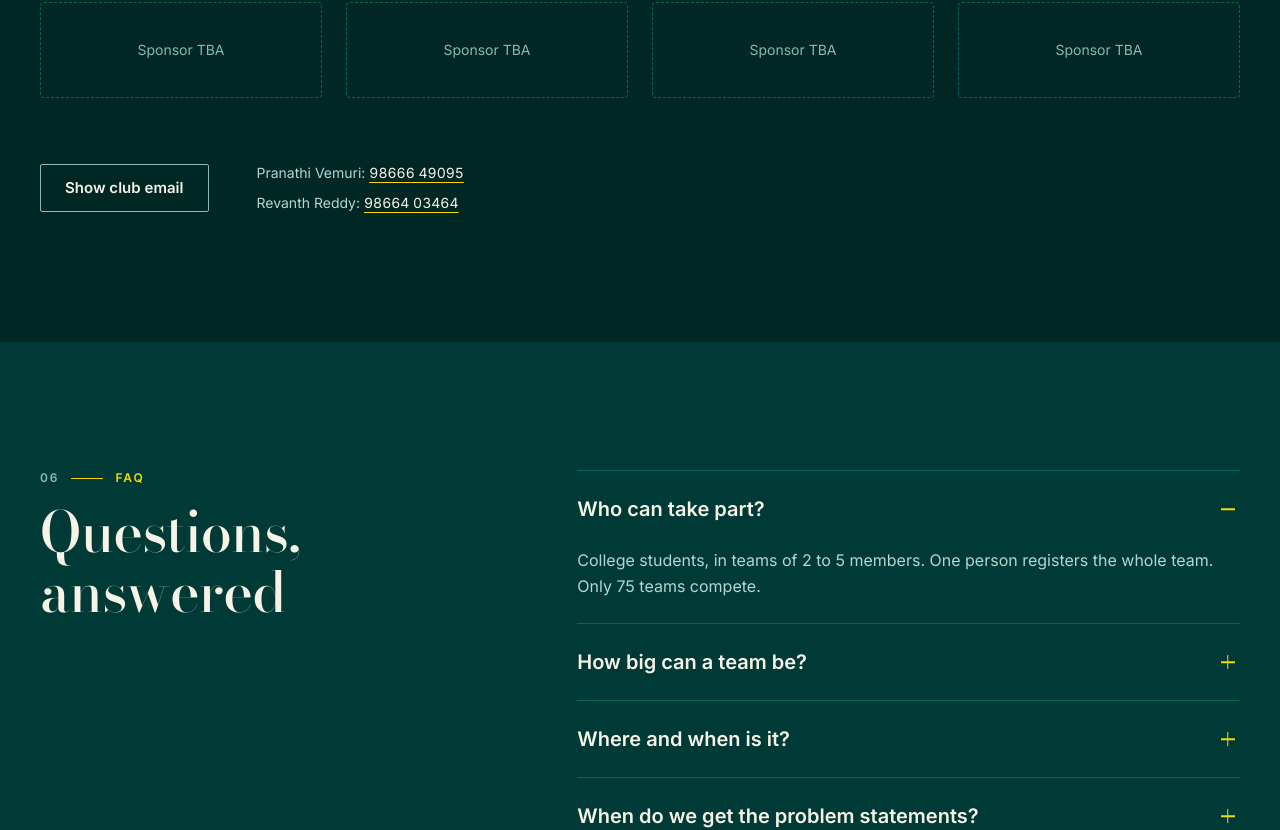
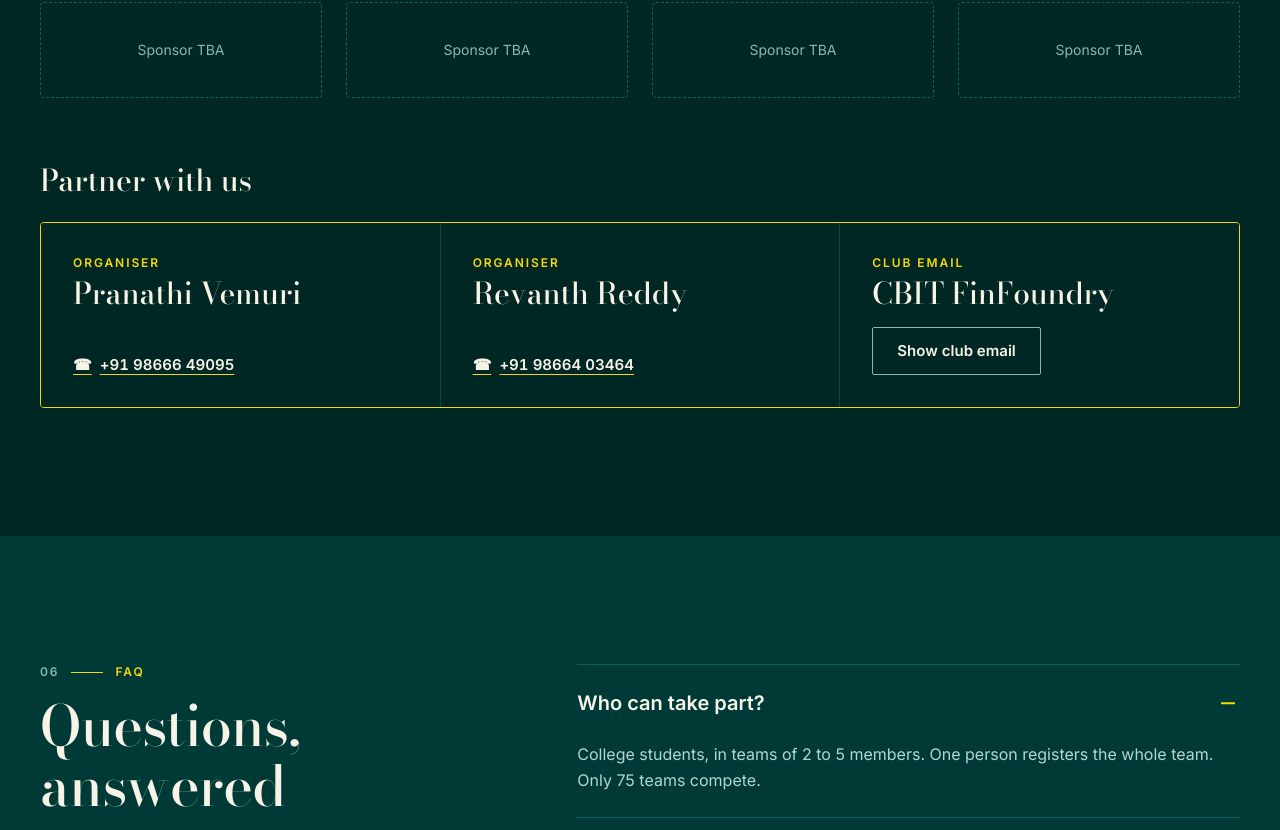
Before and after one commit to revanthreddy0906/FinForge_2027, a Next.js app: page / in a window 1280 px wide. Shown: the part 5955-6785 px from the top of the page. Built offline with nearby package versions, Linux system fonts and the light colour scheme.

Commit message:
feat(contact): show organisers as contact cards with full names
Sponsors gets a Partner with us panel: a card each for Pranathi Vemuri
and Revanth Reddy (role, tap-to-call number) and one for the club
email. The footer lists each organiser's full name above the number.

```diff
--- a/src/components/contact-phones.tsx
+++ b/src/components/contact-phones.tsx
@@ -1,16 +1,61 @@
 import { event } from "@/config/event";
+import { ContactEmail } from "./contact-email";
 
-/** The organizer contacts from the event config, as tap-to-call links. */
-export function ContactPhones({ className = "" }: { className?: string }) {
+const cell = "flex flex-col gap-md bg-bg-canvas p-lg md:p-xl";
+
+/**
+ * "Partner with us" panel: one card per organiser (full name, role, tap-to-call number) and
+ * the club email, in the same ruled grid as the About stats.
+ */
+export function ContactCards() {
   return (
-    <ul className={`flex flex-col gap-xs ${className}`}>
+    <div className="flex flex-col gap-lg" data-reveal>
+      <h3 className="font-display text-heading-3 text-text-primary">Partner with us</h3>
+      <ul className="grid gap-px overflow-hidden rounded-sm border border-border-frame bg-border-subtle md:grid-cols-3">
+        {event.contacts.map((c) => (
+          <li key={c.phone} className={cell}>
+            <div className="flex flex-col gap-2xs">
+              <p className="text-eyebrow text-text-accent uppercase">{c.role}</p>
+              <p className="font-display text-heading-3 text-text-primary">{c.name}</p>
+            </div>
+            <a
+              href={`tel:${c.phone}`}
+              className="mt-auto inline-flex items-center gap-xs text-label text-text-primary tabular-nums underline decoration-border-frame underline-offset-4 hover:text-text-accent"
+            >
+              <span aria-hidden="true">☎</span>
+              <span>
+                <span className="sr-only">Call {c.name} on </span>
+                {c.phoneLabel}
+              </span>
+            </a>
+          </li>
+        ))}
+        <li className={cell}>
+          <div className="flex flex-col gap-2xs">
+            <p className="text-eyebrow text-text-accent uppercase">Club email</p>
+            <p className="font-display text-heading-3 text-text-primary">{event.organiser}</p>
+          </div>
+          <div className="mt-auto">
+            <ContactEmail />
+          </div>
+        </li>
+      </ul>
+    </div>
+  );
+}
+
+/** Compact organiser list for the footer: full name, then the tap-to-call number. */
+export function ContactPhones() {
+  return (
+    <ul className="flex flex-col gap-sm">
       {event.contacts.map((c) => (
-        <li key={c.phone} className="text-body-sm text-text-secondary">
-          {c.name}:{" "}
+        <li key={c.phone} className="flex flex-col">
+          <span className="text-body-sm text-text-primary">{c.name}</span>
           <a
             href={`tel:${c.phone}`}
-            className="text-text-primary tabular-nums underline decoration-border-frame underline-offset-4"
+            className="text-body-sm text-text-secondary tabular-nums transition-colors duration-(--duration-fast) ease-standard hover:text-text-primary"
           >
+            <span className="sr-only">Call {c.name} on </span>
             {c.phoneLabel}
           </a>
         </li>
--- a/src/components/home/footer.tsx
+++ b/src/components/home/footer.tsx
@@ -33,6 +33,7 @@ export function Footer() {
             </div>
             <div className="flex flex-col gap-sm">
               <p className="text-eyebrow text-text-muted uppercase">Connect</p>
+              <ContactPhones />
               <ul className="flex flex-col gap-xs">
                 <li>
                   <a
@@ -45,7 +46,6 @@ export function Footer() {
                   </a>
                 </li>
               </ul>
-              <ContactPhones />
             </div>
           </nav>
         </div>
--- a/src/components/home/sponsors.tsx
+++ b/src/components/home/sponsors.tsx
@@ -1,6 +1,5 @@
 import { event } from "@/config/event";
-import { ContactEmail } from "../contact-email";
-import { ContactPhones } from "../contact-phones";
+import { ContactCards } from "../contact-phones";
 import { SectionHeader } from "../ui/section-header";
 import { Section } from "./section";
 
@@ -40,10 +39,7 @@ export function Sponsors() {
               </li>
             ))}
       </ul>
-      <div className="flex flex-col gap-lg md:flex-row md:items-center md:gap-2xl" data-reveal>
-        <ContactEmail />
-        <ContactPhones />
-      </div>
+      <ContactCards />
     </Section>
   );
 }
--- a/src/config/event.ts
+++ b/src/config/event.ts
@@ -87,8 +87,18 @@ export const event = {
 
   /** Organizer contacts from the event document, in the order they should appear. */
   contacts: [
-    { name: "Pranathi Vemuri", phone: "+919866649095", phoneLabel: "98666 49095" },
-    { name: "Revanth Reddy", phone: "+919866403464", phoneLabel: "98664 03464" },
+    {
+      name: "Pranathi Vemuri",
+      role: "Organiser",
+      phone: "+919866649095",
+      phoneLabel: "+91 98666 49095",
+    },
+    {
+      name: "Revanth Reddy",
+      role: "Organiser",
+      phone: "+919866403464",
+      phoneLabel: "+91 98664 03464",
+    },
   ],
 
   instagram: { handle: "cbit_finfoundry", url: "https://www.instagram.com/cbit_finfoundry/" },
```
